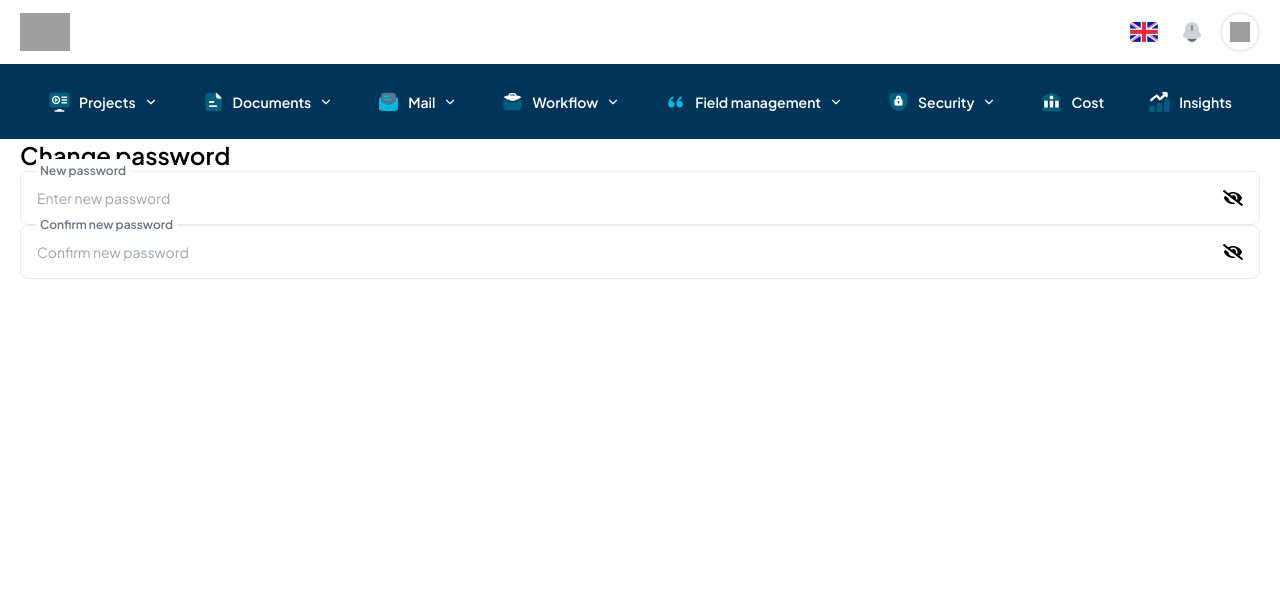
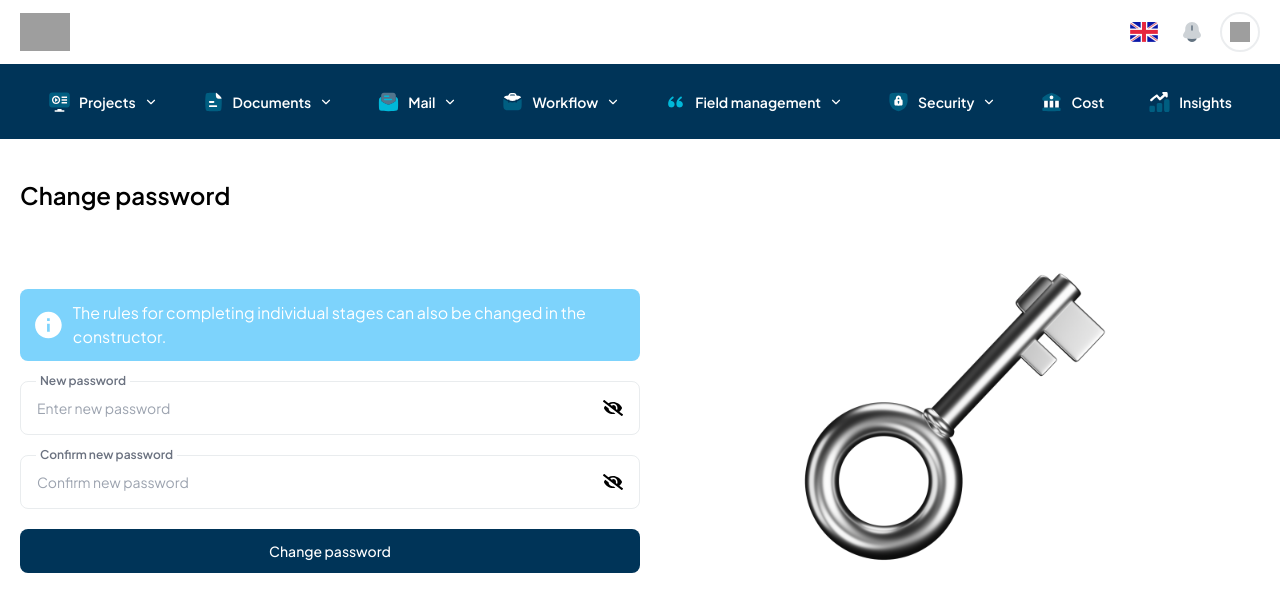
Before and after one commit to BCPAZ/crm-app, a React (Vite) app: page /change-password in a window 1280 px wide. Shown: the top 612 px of the page. Built offline with nearby package versions, Linux system fonts and the light colour scheme; grey boxes are pictures that could not be loaded.

Commit message:
feat : Change password completed

```diff
--- a/src/views/App/ChangePassword.jsx
+++ b/src/views/App/ChangePassword.jsx
@@ -1,17 +1,34 @@
-import Input from "@/components/common/Input"
-
+import Alert from "@/components/common/Alert";
+import Button from "@/components/common/Button";
+import Input from "@/components/common/Input";
+import key from "@/assets/images/key-front-color.png";
 const ChangePassword = () => {
   return (
-    <section className="w-full h-full">
+    <section className="w-full h-full py-10">
       <div className="siteContainer">
         <h1 className="text-2xl font-semibold">Change password</h1>
-        <div>
-          <Input type="password" label="New password" placeholder="Enter new password" />
-          <Input type="password" label="Confirm new password" placeholder="Confirm new password" />
+        <div className="grid md:grid-cols-2 place-items-center">
+          <div className="mt-10 flex flex-col gap-5 w-full">
+            <Alert />
+            <Input
+              type="password"
+              label="New password"
+              placeholder="Enter new password"
+            />
+            <Input
+              type="password"
+              label="Confirm new password"
+              placeholder="Confirm new password"
+            />
+            <Button value="Change password" />
+          </div>
+          <div className="md:flex hidden items-center justify-center">
+            <img className="w-[400px]" src={key} alt="" />
+          </div>
         </div>
       </div>
     </section>
-  )
-}
+  );
+};
 
-export default ChangePassword
+export default ChangePassword;
```
Also changed, not shown: src/assets/images/key-front-color.png (added).
